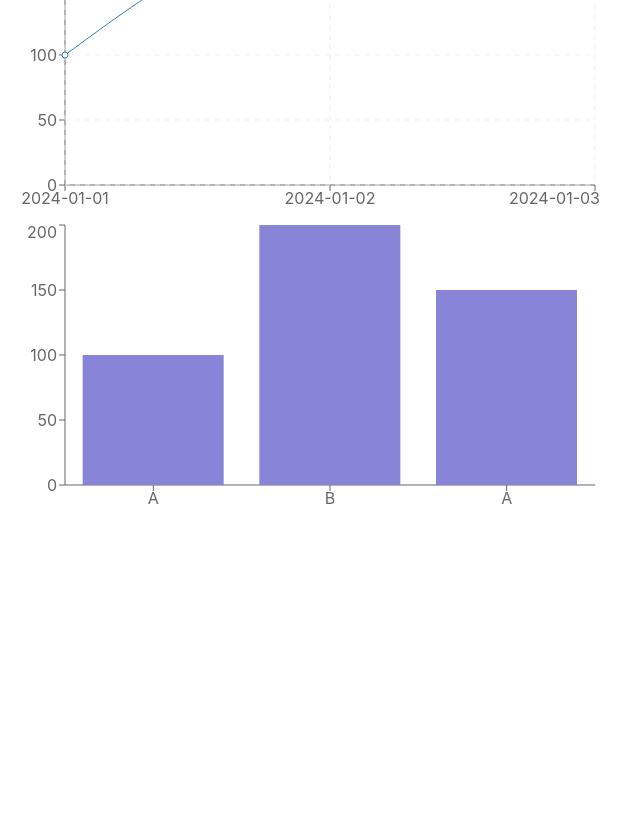
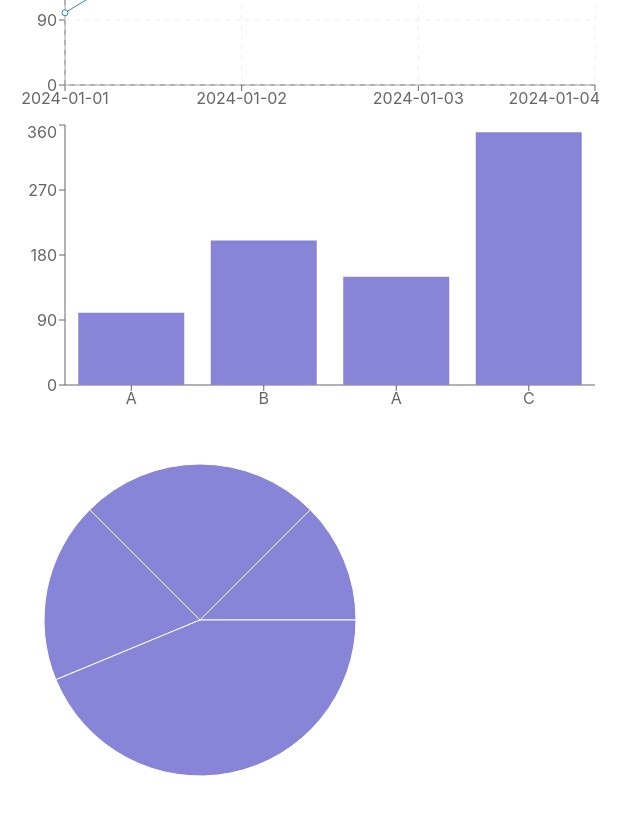
Before and after one commit to timuritodev/test-rmh, a React (Vite) app: page / in a window 1280 px wide. Shown: the part 180-994 px from the top of the page, without its empty margins (0-640 px from the left). Before the commit the page ends 800 px from the top, so only its background shows below. Built offline with nearby package versions, Linux system fonts and the light colour scheme.

Commit message:
added pie-chart

```diff
--- a/src/App.tsx
+++ b/src/App.tsx
@@ -1,5 +1,6 @@
 import { BarChartComponent } from './components/charts/bar/BarChart';
 import { LineChartComponent } from './components/charts/line/LineChart';
+import PieChartComponent from './components/charts/pie/PieChart';
 import mockData from './constants/mockData.json';
 
 const App: React.FC = () => {
@@ -8,6 +9,7 @@ const App: React.FC = () => {
     <div>
       <LineChartComponent data={mockData} />
       <BarChartComponent data={mockData} />
+      <PieChartComponent data={mockData} />
     </div>
   );
 };
--- /dev/null
+++ b/src/components/charts/pie/PieChart.tsx
@@ -0,0 +1,19 @@
+import { PieChart, Pie, Tooltip } from 'recharts';
+import { DataPoint } from '../../../types/data.types';
+
+interface PieChartProps {
+    data: DataPoint[];
+}
+
+const PieChartComponent: React.FC<PieChartProps> = ({ data }) => {
+    return (
+        <PieChart width={400} height={400}>
+            <Pie data={data} dataKey="value" fill="#8884d8" />
+            <Tooltip />
+        </PieChart>
+    );
+};
+
+export default PieChartComponent;
+
+// добавить сюда диаграмму со складыванием всех категорий
--- a/src/constants/mockData.json
+++ b/src/constants/mockData.json
@@ -13,5 +13,10 @@
         "date": "2024-01-03",
         "category": "A",
         "value": 150
+    },
+    {
+        "date": "2024-01-04",
+        "category": "C",
+        "value": 350
     }
 ]
```
